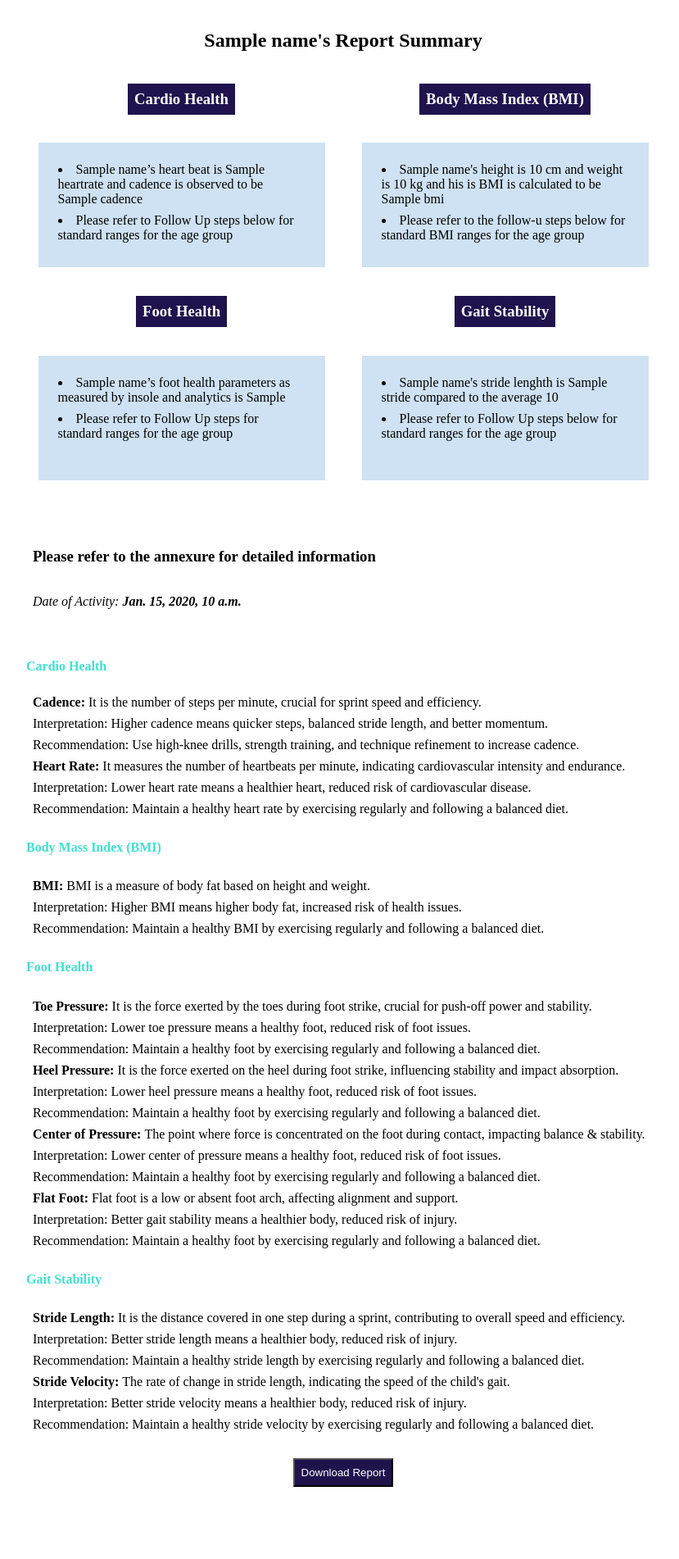
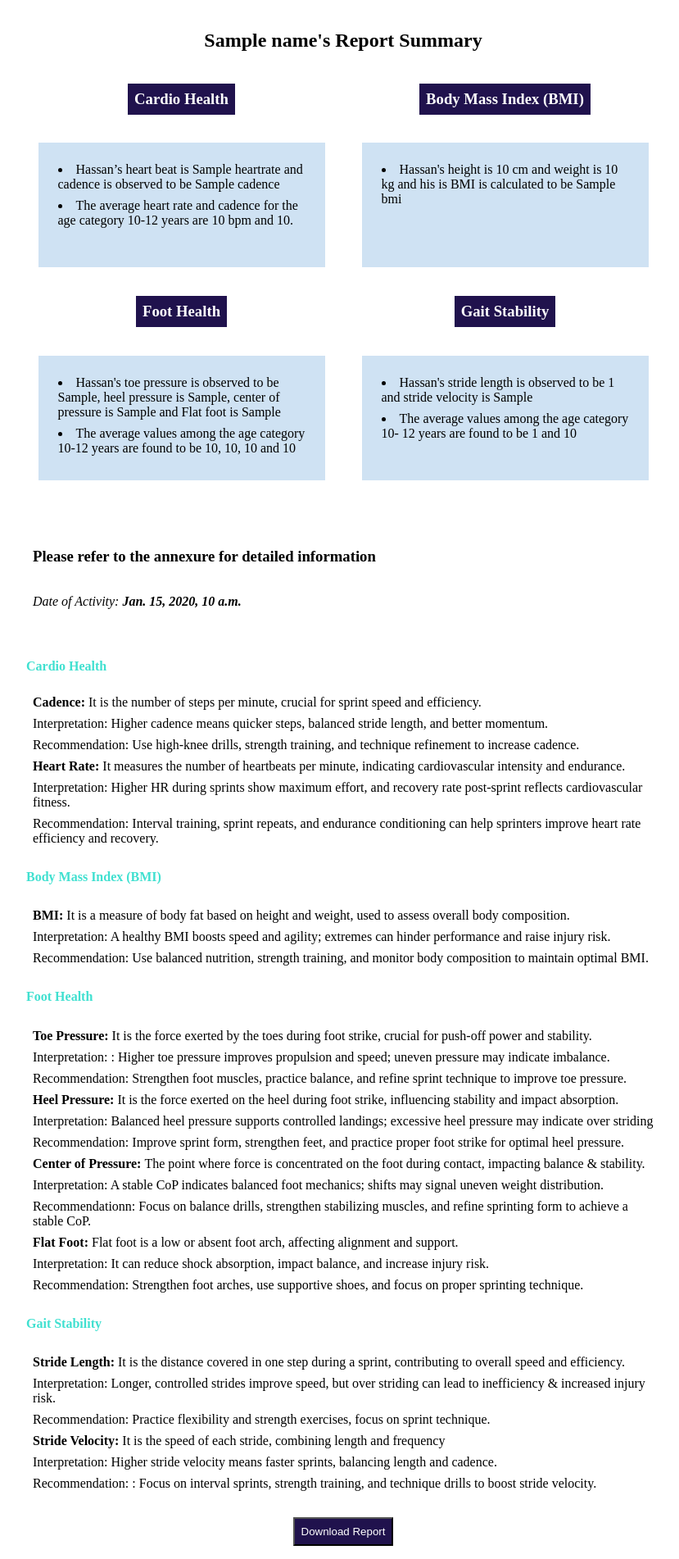
Before and after one commit to abulaman8/reporter, a Django app: template base/templates/base/summary.html in a window 1280 px wide. Shown: the part 216-2118 px from the top of the page at 82% size, without its empty margins (221-1050 px from the left). Before the commit the page ends 2030 px from the top, so only its background shows below. Run offline with Django 5.2, Linux system fonts and the light colour scheme; the template is opened without the code that fills it: most values are stand-ins (such as "Sample title", 1, 10 or a date in 2020); some libraries are stand-ins or nearby versions.

Commit message:
summary gen fixes

```diff
--- a/base/templates/base/summary.html
+++ b/base/templates/base/summary.html
@@ -161,8 +161,8 @@ body {
 							Cardio Health
 						</h3>
 						<ul class="bg-light-blue p-8 min-h-75">
-							<li class="m-4 image-wrapper">{{ name }}’s heart beat is {{ heartrate }} and cadence is observed to be {{ cadence }}</li>
-							<li class="m-4 image-wrapper">Please refer to Follow Up steps below  for standard ranges for the age group</li>
+							<li class="m-4 image-wrapper">Hassan’s heart beat is {{ heartrate }} and cadence is observed to be {{ cadence }}</li>
+							<li class="m-4 image-wrapper">The average heart rate and cadence for the age category 10-12 years are {{ avg_heartrate }} bpm and {{ avg_cadence }}.</li>
 						</ul>
 					</div>
 
@@ -172,10 +172,7 @@ body {
 						</h3>
 						<ul class="bg-light-blue p-8 min-h-75">
 							<li class="m-4 image-wrapper">
-								{{ name }}'s height is {{ height }} cm and weight is {{ weight }} kg and his is BMI is calculated to be {{ bmi }}
-							</li>
-							<li class="m-4 image-wrapper">
-								Please refer to the follow-u steps below for standard BMI ranges for the age group
+								Hassan's height is {{ height }} cm and weight is {{ weight }} kg and his is BMI is calculated to be {{ bmi }}
 							</li>
 						</ul>
 					</div>
@@ -185,11 +182,19 @@ body {
 							Foot Health
 						</h3>
 						<ul class="bg-light-blue p-8 min-h-75">
-							<li class="m-4 image-wrapper">
-								{{ name }}’s foot health parameters as measured by insole and analytics is {{ foot_health }}
+							<li class="m-4 image-wrapper">Hassan's toe pressure
+								is observed to be
+								{{ toe_pressure }}, heel pressure
+								is {{ heel_pressure }}, center of
+								pressure is {{ center_of_pressure }} and
+								Flat foot is {{ flat_foot }}
 							</li>
 							<li class="m-4 image-wrapper">
-								Please refer to Follow Up steps for standard ranges for the age group
+								The average values
+								among the age
+								category 10-12 years
+								are found to be {{ avg_toe_pressure }},
+								{{ avg_heel_pressure }}, {{ avg_center_of_pressure }} and {{ avg_flat_foot }}
 							</li>
 						</ul>
 					</div>
@@ -200,9 +205,18 @@ body {
 						</h3>
 						<ul class="bg-light-blue p-8 min-h-75">
 							<li class="m-4 image-wrapper">
-								{{ name }}'s stride lenghth is {{ stride }} compared to the average {{ avg_stride }}
+								Hassan's stride
+								length is
+								observed to be
+								{{ stride_length }} and stride
+								velocity is {{ stride_velocity }}
 							</li>
-							<li class="m-4 image-wrapper">Please refer to Follow Up steps below  for standard ranges for the age group</li>
+							<li class="m-4 image-wrapper">The average
+								values among the
+								age category 10-
+								12 years are
+								found to be {{ avg_stride_length }}
+								and {{ avg_stride_velocity }}</li>
 						</ul>
 					</div>
 				</div>
@@ -233,8 +247,8 @@ body {
 						<span class="bold">Heart Rate: </span>
 						It measures the number of heartbeats per minute, indicating cardiovascular intensity and endurance.
 						</p>
-						<p class="m-2">Interpretation: Lower heart rate means a healthier heart, reduced risk of cardiovascular disease.</p>
-						<p class="m-2"> Recommendation:  Maintain a healthy heart rate by exercising regularly and following a balanced diet.</p>
+						<p class="m-2">Interpretation: Higher HR during sprints show maximum effort, and recovery rate post-sprint reflects cardiovascular fitness.</p>
+						<p class="m-2"> Recommendation: Interval training, sprint repeats, and endurance conditioning can help sprinters improve heart rate efficiency and recovery.</p>
 					</div>
 				</div>
 
@@ -242,10 +256,10 @@ body {
 				<div class="flex flex-col text-left m-2">
 					<p class="m-2">
 					<span class="bold">BMI: </span>
-					BMI is a measure of body fat based on height and weight.
+					It is a measure of body fat based on height and weight, used to assess overall body composition.
 					</p>
-					<p class="m-2">Interpretation: Higher BMI means higher body fat, increased risk of health issues.</p>
-					<p class="m-2"> Recommendation:  Maintain a healthy BMI by exercising regularly and following a balanced diet.</p>
+					<p class="m-2">Interpretation: A healthy BMI boosts speed and agility; extremes can hinder performance and raise injury risk.</p>
+					<p class="m-2"> Recommendation:  Use balanced nutrition, strength training, and monitor body composition to maintain optimal BMI.</p>
 				</div>
 				<h4>Foot Health</h4>
 				<div class="flex flex-col text-left m-2">
@@ -253,26 +267,26 @@ body {
 					<span class="bold">Toe Pressure: </span>
 					It is the force exerted by the toes during foot strike, crucial for push-off power and stability.
 					</p>
-					<p class="m-2">Interpretation: Lower toe pressure means a healthy foot, reduced risk of foot issues.</p>
-					<p class="m-2"> Recommendation:  Maintain a healthy foot by exercising regularly and following a balanced diet.</p>
+					<p class="m-2">Interpretation: : Higher toe pressure improves propulsion and speed; uneven pressure may indicate imbalance.</p>
+					<p class="m-2"> Recommendation: Strengthen foot muscles, practice balance, and refine sprint technique to improve toe pressure.</p>
 					<p class="m-2">
 					<span class="bold">Heel Pressure: </span>
 					 It is the force exerted on the heel during foot strike, influencing stability and impact absorption.
 					</p>
-					<p class="m-2">Interpretation: Lower heel pressure means a healthy foot, reduced risk of foot issues.</p>
-					<p class="m-2"> Recommendation:  Maintain a healthy foot by exercising regularly and following a balanced diet.</p>
+					<p class="m-2">Interpretation: Balanced heel pressure supports controlled landings; excessive heel pressure may indicate over striding</p>
+					<p class="m-2"> Recommendation: Improve sprint form, strengthen feet, and practice proper foot strike for optimal heel pressure.</p>
 					<p class="m-2">
 					<span class="bold">Center of Pressure: </span>
 					The point where force is concentrated on the foot during contact, impacting balance & stability.
 					</p>
-					<p class="m-2">Interpretation: Lower center of pressure means a healthy foot, reduced risk of foot issues.</p>
-					<p class="m-2"> Recommendation:  Maintain a healthy foot by exercising regularly and following a balanced diet.</p>
+					<p class="m-2">Interpretation: A stable CoP indicates balanced foot mechanics; shifts may signal uneven weight distribution.</p>
+					<p class="m-2"> Recommendationn: Focus on balance drills, strengthen stabilizing muscles, and refine sprinting form to achieve a stable CoP.</p>
 					<p class="m-2">
 					<span class="bold">Flat Foot: </span>
 					Flat foot is a low or absent foot arch, affecting alignment and support.
 					</p>
-					<p class="m-2">Interpretation: Better gait stability means a healthier body, reduced risk of injury.</p>
-					<p class="m-2"> Recommendation:  Maintain a healthy foot by exercising regularly and following a balanced diet.</p>
+					<p class="m-2">Interpretation: It can reduce shock absorption, impact balance, and increase injury risk.</p>
+					<p class="m-2"> Recommendation: Strengthen foot arches, use supportive shoes, and focus on proper sprinting technique.</p>
 
 				</div>
 				<h4>Gait Stability</h4>
@@ -281,14 +295,14 @@ body {
 					<span class="bold">Stride Length: </span>
 					 It is the distance covered in one step during a sprint, contributing to overall speed and efficiency.
 					</p>
-				<p class="m-2">Interpretation: Better stride length means a healthier body, reduced risk of injury.</p>
-				<p class="m-2"> Recommendation:  Maintain a healthy stride length by exercising regularly and following a balanced diet.</p>
+				<p class="m-2">Interpretation: Longer, controlled strides improve speed, but over striding can lead to inefficiency & increased injury risk.</p>
+				<p class="m-2"> Recommendation: Practice flexibility and strength exercises, focus on sprint technique.</p>
 				<p class="m-2">
 				<span class="bold">Stride Velocity: </span>
-				The rate of change in stride length, indicating the speed of the child's gait.
+				It is the speed of each stride, combining length and frequency
 				</p>
-				<p class="m-2">Interpretation: Better stride velocity means a healthier body, reduced risk of injury.</p>
-				<p class="m-2"> Recommendation:  Maintain a healthy stride velocity by exercising regularly and following a balanced diet.</p>
+				<p class="m-2">Interpretation: Higher stride velocity means faster sprints, balancing length and cadence.</p>
+				<p class="m-2"> Recommendation: : Focus on interval sprints, strength training, and technique drills to boost stride velocity.</p>
 				</div>
 
 			</div>
--- a/summary.html
+++ b/summary.html
@@ -162,7 +162,7 @@ body {
 						</h3>
 						<ul class="bg-light-blue p-8 min-h-75">
 							<li class="m-4 image-wrapper">Hassan’s heart beat is {{ heartrate }} and cadence is observed to be {{ cadence }}</li>
-							<li class="m-4 image-wrapper">Please refer to Follow Up steps below  for standard ranges for the age group</li>
+							<li class="m-4 image-wrapper">The average heart rate and cadence for the age category 10-12 years are {{ avg_heartrate }} bpm and {{ avg_cadence }} steps per</li>
 						</ul>
 					</div>
 
@@ -173,9 +173,6 @@ body {
 						<ul class="bg-light-blue p-8 min-h-75">
 							<li class="m-4 image-wrapper">
 								Hassan's height is {{ height }} cm and weight is {{ weight }} kg and his is BMI is calculated to be {{ bmi }}
-							</li>
-							<li class="m-4 image-wrapper">
-								Please refer to the follow-u steps below for standard BMI ranges for the age group
 							</li>
 						</ul>
 					</div>
```
Also changed, not shown: base/views.py (+23 -6 lines).
